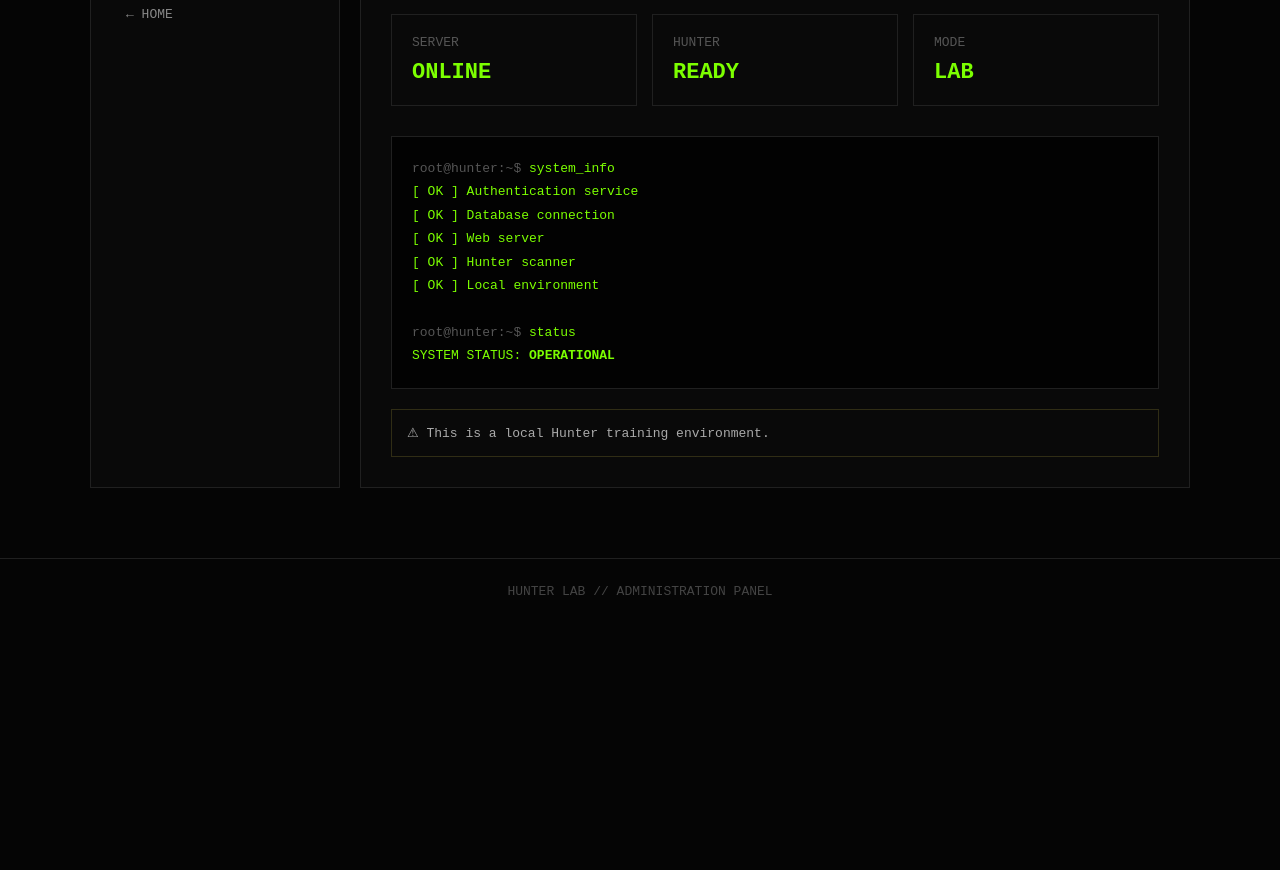
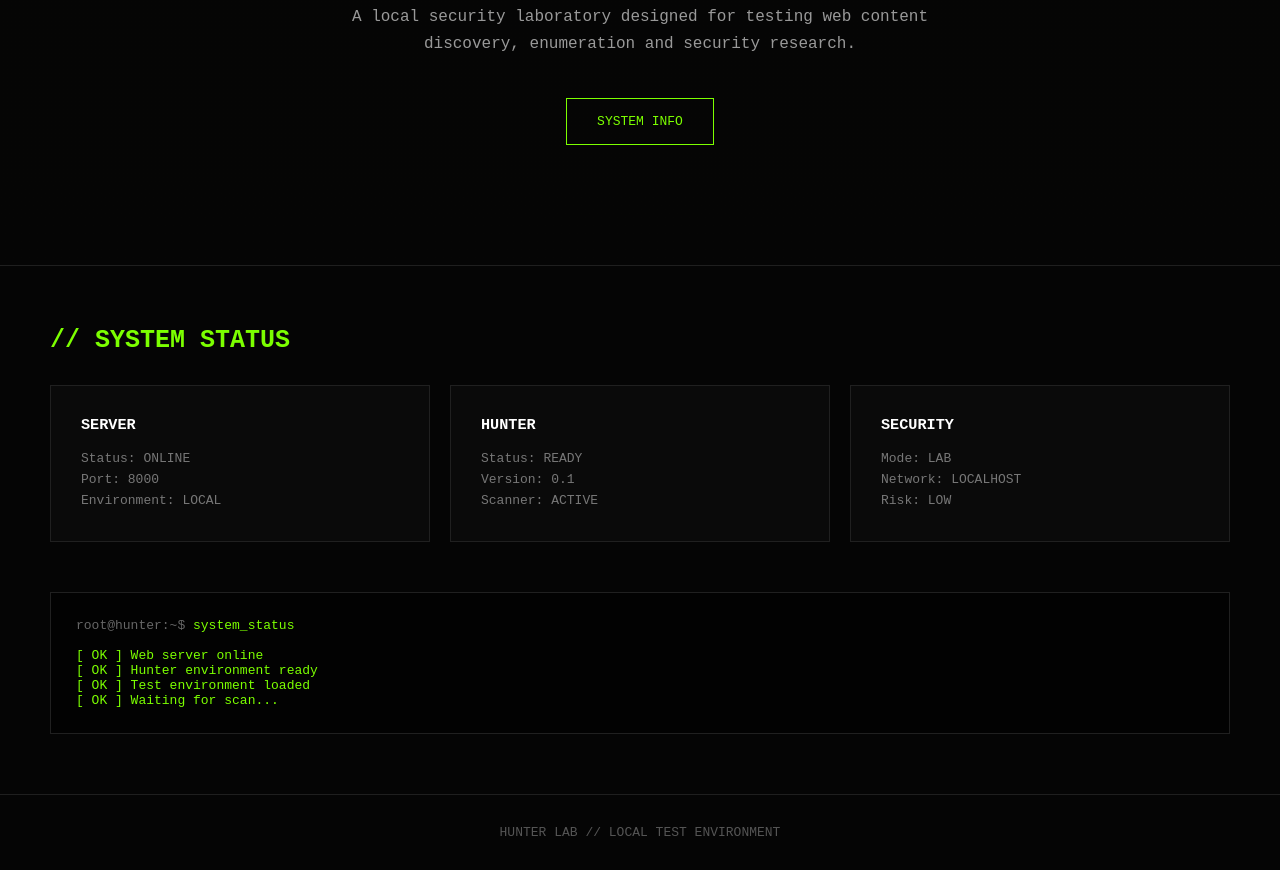
Before and after one commit to Cavad18/Hunter, a plain HTML site: page index.html in a window 1280 px wide. Shown: the part 325-1195 px from the top of the page. Before the commit the page ends 949 px from the top, so only its background shows below. Drawn offline with Linux system fonts and the light colour scheme.

Commit message:
Add files via upload

```diff
--- a/index.html
+++ b/index.html
@@ -4,7 +4,7 @@
     <meta charset="UTF-8">
     <meta name="viewport" content="width=device-width, initial-scale=1.0">
 
-    <title>Hunter // Admin</title>
+    <title>Hunter Lab</title>
 
     <style>
         * {
@@ -17,12 +17,11 @@
             background: #050505;
             color: #e8e8e8;
             font-family: monospace;
-            min-height: 100vh;
         }
 
         header {
             height: 70px;
-            border-bottom: 1px solid #202020;
+            border-bottom: 1px solid #1f1f1f;
             display: flex;
             align-items: center;
             justify-content: space-between;
@@ -33,7 +32,6 @@
             color: #7cff00;
             font-size: 24px;
             font-weight: bold;
-            letter-spacing: 3px;
         }
 
         .status {
@@ -45,137 +43,153 @@
             margin-right: 8px;
         }
 
-        .container {
-            width: min(1100px, 90%);
-            margin: 50px auto;
+        nav a {
+            color: #aaa;
+            text-decoration: none;
+            margin-left: 30px;
         }
 
-        .top {
-            margin-bottom: 40px;
-        }
-
-        .top small {
+        nav a:hover {
             color: #7cff00;
         }
 
-        h1 {
-            font-size: 42px;
-            margin-top: 12px;
+        .hero {
+            min-height: 520px;
+            display: flex;
+            flex-direction: column;
+            justify-content: center;
+            align-items: center;
+            text-align: center;
+
+            background:
+                linear-gradient(rgba(5,5,5,.92), rgba(5,5,5,.96)),
+                repeating-linear-gradient(
+                    0deg,
+                    transparent,
+                    transparent 3px,
+                    rgba(124,255,0,.02) 4px
+                );
         }
 
-        .subtitle {
-            color: #666;
-            margin-top: 10px;
+        .small-title {
+            color: #7cff00;
+            font-size: 18px;
+            margin-bottom: 20px;
         }
 
-        .dashboard {
+        h1 {
+            font-size: 70px;
+            letter-spacing: 8px;
+            margin-bottom: 20px;
+        }
+
+        h1 span {
+            color: #7cff00;
+        }
+
+        .description {
+            color: #999;
+            max-width: 650px;
+            line-height: 1.7;
+            font-size: 16px;
+        }
+
+        .buttons {
+            display: flex;
+            gap: 20px;
+            margin-top: 40px;
+        }
+
+        .button {
+            display: inline-block;
+            padding: 15px 30px;
+            border: 1px solid #7cff00;
+            color: #7cff00;
+            text-decoration: none;
+            transition: .2s;
+        }
+
+        .button:hover {
+            background: #7cff00;
+            color: #000;
+            box-shadow: 0 0 25px rgba(124,255,0,.3);
+        }
+
+        .section {
+            padding: 60px 50px;
+            border-top: 1px solid #1f1f1f;
+        }
+
+        .section h2 {
+            color: #7cff00;
+            margin-bottom: 30px;
+            font-size: 25px;
+        }
+
+        .cards {
             display: grid;
-            grid-template-columns: 250px 1fr;
+            grid-template-columns: repeat(3, 1fr);
             gap: 20px;
         }
 
-        .sidebar,
-        .panel {
+        .card {
             border: 1px solid #202020;
-            background: #090909;
-        }
-
-        .sidebar {
-            padding: 20px;
-        }
-
-        .sidebar h3 {
-            color: #7cff00;
-            margin-bottom: 20px;
-        }
-
-        .menu {
-            display: block;
-            padding: 13px;
-            color: #888;
-            text-decoration: none;
-            border-left: 2px solid transparent;
-            margin-bottom: 5px;
-        }
-
-        .menu:hover,
-        .menu.active {
-            color: #7cff00;
-            background: #101010;
-            border-left-color: #7cff00;
-        }
-
-        .panel {
+            background: #0a0a0a;
             padding: 30px;
         }
 
-        .panel-title {
-            color: #7cff00;
-            font-size: 20px;
-            margin-bottom: 25px;
+        .card:hover {
+            border-color: #7cff00;
         }
 
-        .stats {
-            display: grid;
-            grid-template-columns: repeat(3, 1fr);
-            gap: 15px;
-            margin-bottom: 30px;
+        .card h3 {
+            color: #fff;
+            margin-bottom: 15px;
         }
 
-        .stat {
-            border: 1px solid #202020;
-            padding: 20px;
-        }
-
-        .stat span {
-            display: block;
-            color: #555;
-            margin-bottom: 10px;
-        }
-
-        .stat strong {
-            color: #7cff00;
-            font-size: 22px;
+        .card p {
+            color: #777;
+            line-height: 1.6;
         }
 
         .terminal {
+            margin-top: 50px;
+            background: #020202;
             border: 1px solid #202020;
-            background: #020202;
-            padding: 20px;
-            line-height: 1.8;
+            padding: 25px;
             color: #7cff00;
         }
 
-        .gray {
-            color: #555;
-        }
-
-        .warning {
-            margin-top: 20px;
-            border: 1px solid #302d15;
-            padding: 15px;
-            color: #aaa;
+        .terminal span {
+            color: #666;
         }
 
         footer {
-            margin-top: 70px;
-            padding: 25px;
+            padding: 30px;
             text-align: center;
-            color: #444;
-            border-top: 1px solid #202020;
+            color: #555;
+            border-top: 1px solid #1f1f1f;
         }
 
-        @media (max-width: 700px) {
-            .dashboard {
+        @media (max-width: 800px) {
+            header {
+                padding: 0 20px;
+            }
+
+            nav {
+                display: none;
+            }
+
+            h1 {
+                font-size: 45px;
+            }
+
+            .cards {
                 grid-template-columns: 1fr;
             }
 
-            .stats {
-                grid-template-columns: 1fr;
-            }
-
-            header {
-                padding: 0 20px;
+            .buttons {
+                flex-direction: column;
             }
         }
     </style>
@@ -186,106 +200,99 @@
 <header>
 
     <div class="logo">
-        HUNTER_
+        HUNTER
     </div>
 
+    <nav>
+        <a href="/">HOME</a>
+    </nav>
+
     <div class="status">
-        ADMIN ONLINE
+        ONLINE
     </div>
 
 </header>
 
 
-<main class="container">
+<section class="hero">
 
-    <div class="top">
-        <small>// RESTRICTED AREA</small>
+    <div class="small-title">
+        // WEB CONTENT DISCOVERY LAB
+    </div>
 
-        <h1>ADMIN PANEL</h1>
+    <h1>
+        HUNTER<span>_</span>
+    </h1>
 
-        <p class="subtitle">
-            Hunter Lab system management interface
+    <p class="description">
+        A local security laboratory designed for testing
+        web content discovery, enumeration and security research.
+    </p>
+
+    <div class="buttons">
+        <a class="button" href="#status">
+            SYSTEM INFO
+        </a>
+    </div>
+
+</section>
+
+
+<section class="section" id="status">
+
+    <h2>
+        // SYSTEM STATUS
+    </h2>
+
+    <div class="cards">
+
+        <div class="card">
+            <h3>SERVER</h3>
+            <p>
+                Status: ONLINE<br>
+                Port: 8000<br>
+                Environment: LOCAL
             </p>
         </div>
 
-
-    <div class="dashboard">
-
-        <aside class="sidebar">
-
-            <h3>CONTROL</h3>
-
-            <a href="/" class="menu">
-                ← HOME
-            </a>
-
-        </aside>
-
-
-        <section class="panel">
-
-            <div class="panel-title">
-                // SYSTEM OVERVIEW
+        <div class="card">
+            <h3>HUNTER</h3>
+            <p>
+                Status: READY<br>
+                Version: 0.1<br>
+                Scanner: ACTIVE
+            </p>
         </div>
 
-            <div class="stats">
-
-                <div class="stat">
-                    <span>SERVER</span>
-                    <strong>ONLINE</strong>
-                </div>
-
-                <div class="stat">
-                    <span>HUNTER</span>
-                    <strong>READY</strong>
-                </div>
-
-                <div class="stat">
-                    <span>MODE</span>
-                    <strong>LAB</strong>
+        <div class="card">
+            <h3>SECURITY</h3>
+            <p>
+                Mode: LAB<br>
+                Network: LOCALHOST<br>
+                Risk: LOW
+            </p>
         </div>
 
     </div>
 
 
     <div class="terminal">
-
-                <span class="gray">root@hunter:~$</span>
-                system_info
-
-                <br>
-
-                [ OK ] Authentication service<br>
-                [ OK ] Database connection<br>
-                [ OK ] Web server<br>
-                [ OK ] Hunter scanner<br>
-                [ OK ] Local environment
+        <span>root@hunter:~$</span>
+        system_status
 
         <br><br>
 
-                <span class="gray">root@hunter:~$</span>
-                status
-
-                <br>
-
-                SYSTEM STATUS: <strong>OPERATIONAL</strong>
-
-            </div>
-
-
-            <div class="warning">
-                ⚠ This is a local Hunter training environment.
+        [ OK ] Web server online<br>
+        [ OK ] Hunter environment ready<br>
+        [ OK ] Test environment loaded<br>
+        [ OK ] Waiting for scan...
     </div>
 
 </section>
 
-    </div>
-
-</main>
-
 
 <footer>
-    HUNTER LAB // ADMINISTRATION PANEL
+    HUNTER LAB // LOCAL TEST ENVIRONMENT
 </footer>
 
 </body>
```
Lines whose indentation alone changed are shown as unchanged.
